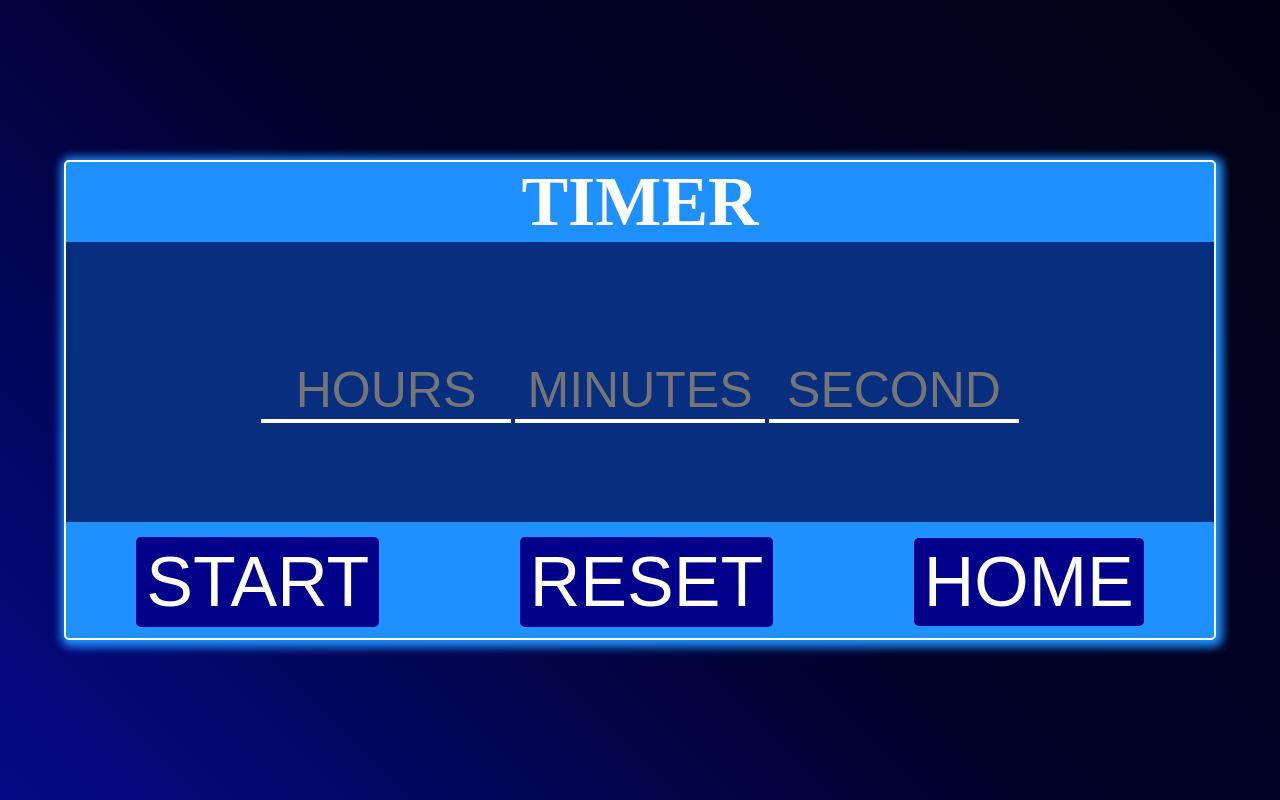
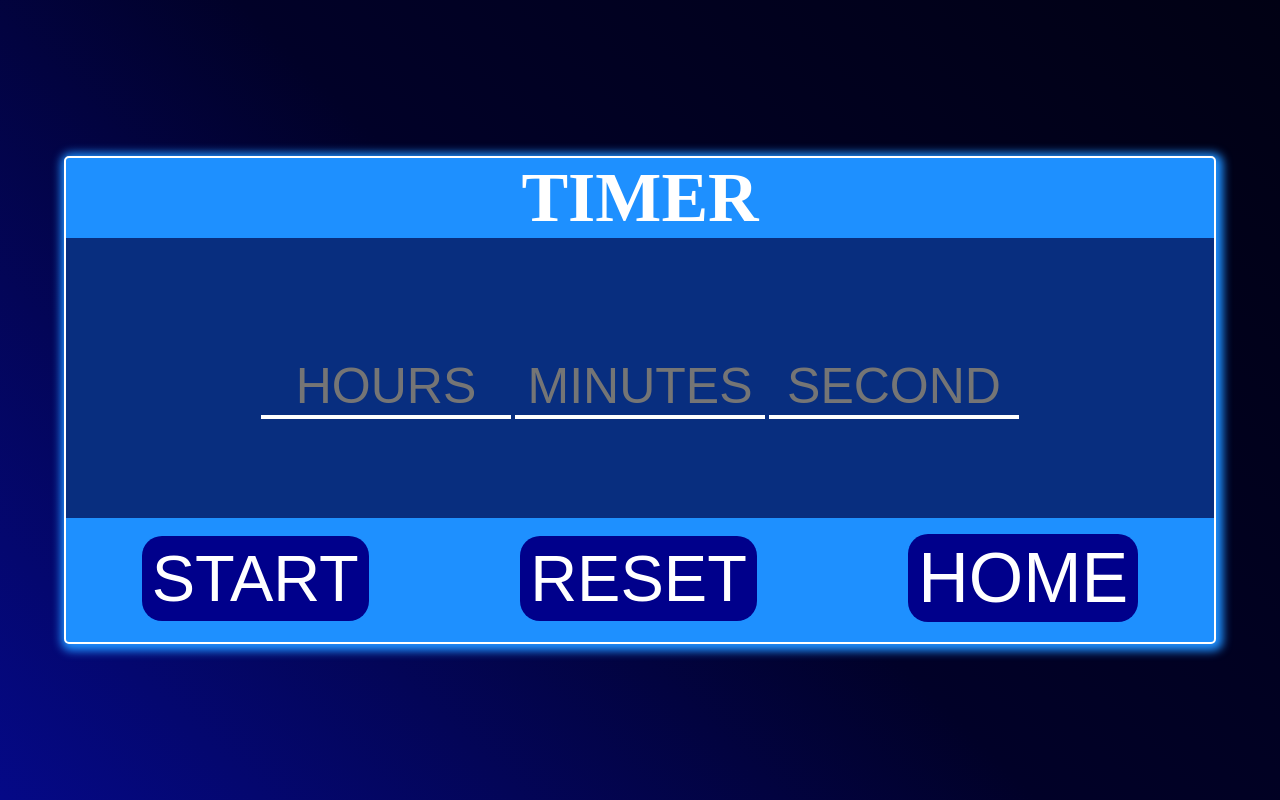
Before and after one commit to pratyushpanda91/clockX, a plain HTML site: page timer.html in a window 1280 px wide. Drawn offline with Linux system fonts and the light colour scheme.

Commit message:
Add files via upload

```diff
--- a/timer.css
+++ b/timer.css
@@ -99,7 +99,7 @@ input::-webkit-inner-spin-button {
 @media screen and (min-width: 450px){
     .box{
         width: 90%;
-        height: 60vh;
+        height: 61vh;
         background-color: dodgerblue;
         border: 2px solid white;
         border-radius: 5px;
@@ -148,11 +148,11 @@ input::-webkit-inner-spin-button {
 }
 .box .btn button{
     padding: 5px 10px;
-    font-size: 70px;
+    font-size: 65px;
     background-color: darkblue;
     color: #fff;
     border: none;
-    border-radius: 5px;
+    border-radius: 20px;
     cursor: pointer;
 
 }
@@ -167,7 +167,7 @@ input::-webkit-inner-spin-button {
     cursor: pointer;
     font-family: sans-serif;
     color: white;
-    border-radius: 5px;
+    border-radius: 20px;
     text-decoration: none;
     background-color: darkblue;
 }
```
